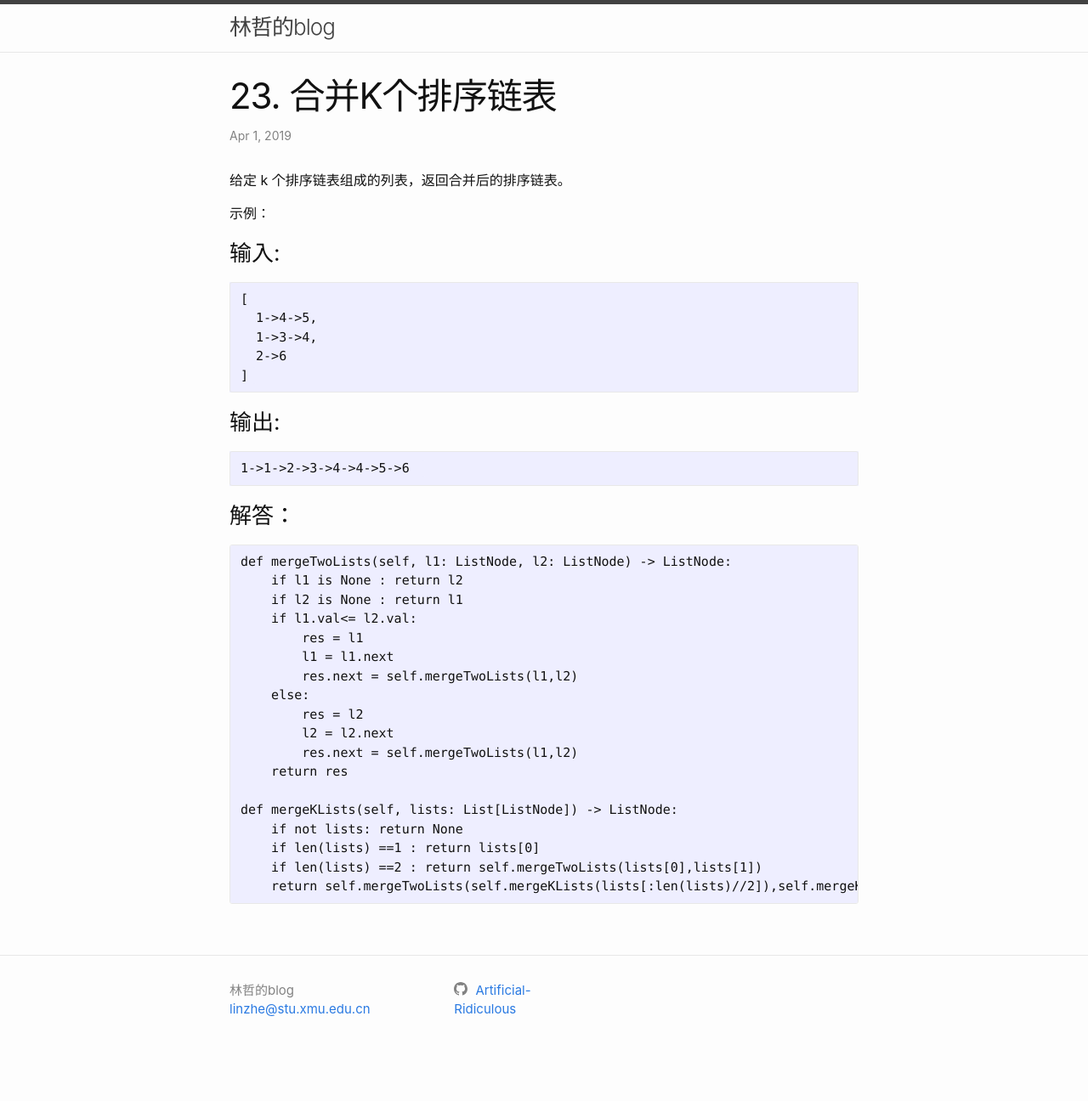
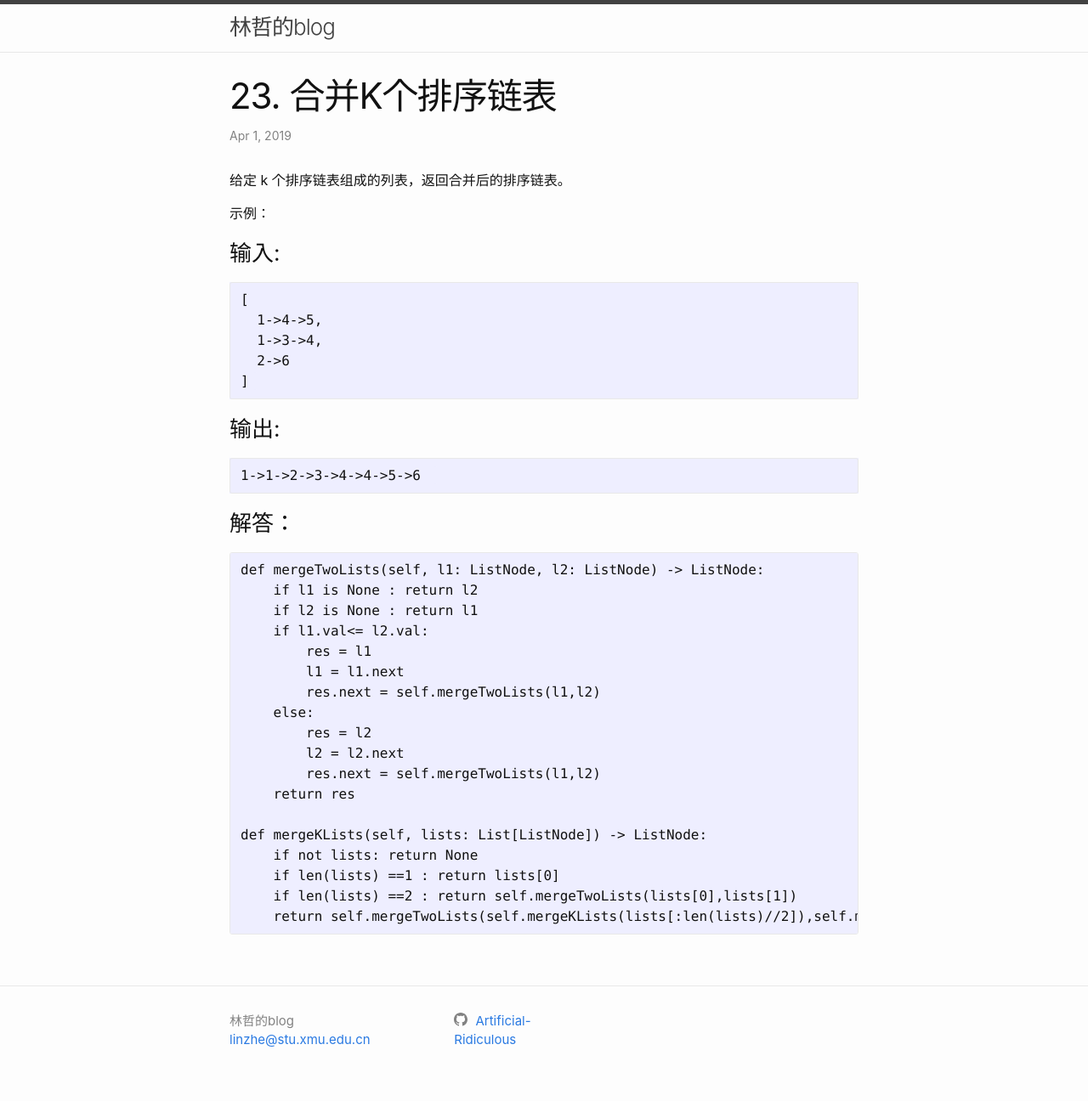
Before and after one commit to Artificial-Ridiculous/Artificial-Ridiculous.github.io, a Jekyll site: the page built from _posts/2019-04-01-23.合并K个排序链表.markdown, in a window 1280 px wide. Shown: the whole page at 85% size. Built offline with Jekyll 4.4.1, drawn with Linux system fonts in a browser that asks for light colours; comment, search, counter and statistics services are not loaded; before the commit the page ends 1260 px from its top, so only the background shows below that.

Commit message:
code16px

```diff
--- a/_sass/minima/_base.scss
+++ b/_sass/minima/_base.scss
@@ -149,7 +149,7 @@ blockquote {
  */
 pre,
 code {
-  @include relative-font-size(0.9375);
+  @include relative-font-size(1);
   border: 1px solid $grey-color-light;
   border-radius: 3px;
   background-color: #eef;
```
